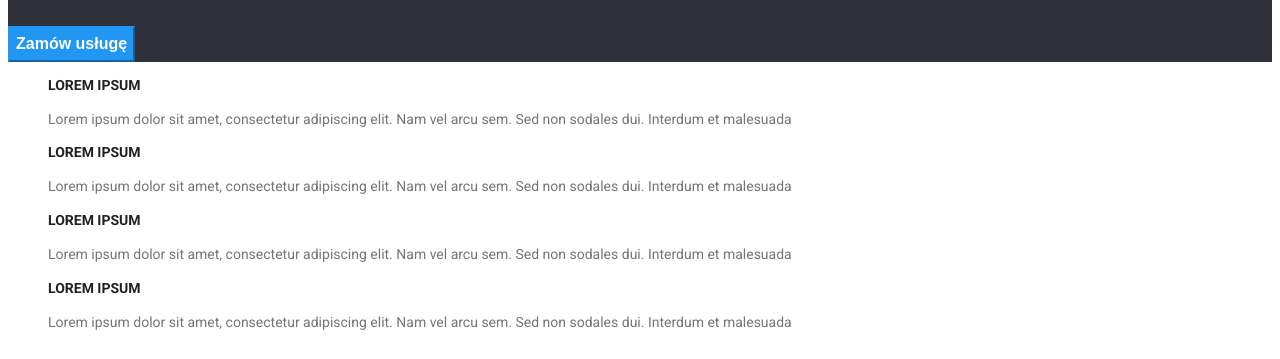
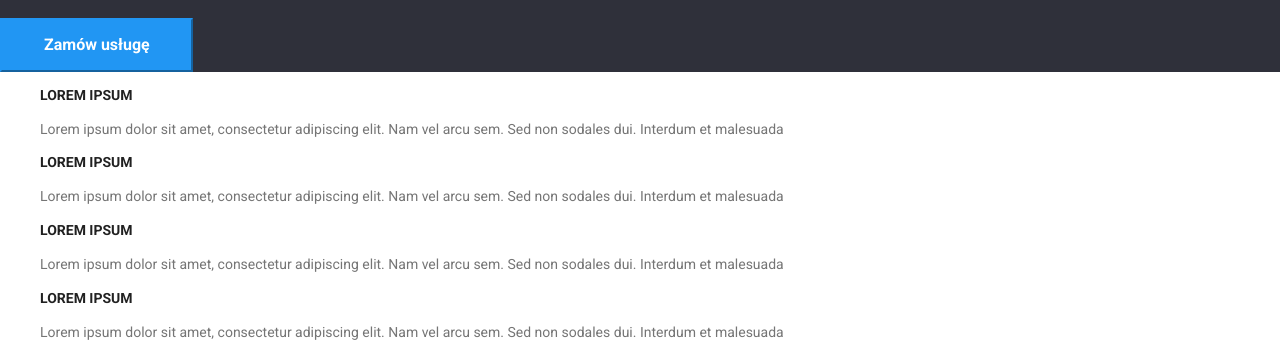
Before and after one commit to sebastianpawlik/goit-markup-hw-02, a plain HTML site: page index.html in a window 1280 px wide. Shown: the part 254-613 px from the top of the page. Drawn offline with nearby package versions, Linux system fonts and the light colour scheme.

Commit message:
margin delete , padding add, normalize add

```diff
--- a/CSS/style.css
+++ b/CSS/style.css
@@ -72,7 +72,9 @@
     font-weight: 700;
     font-size: 16px;
     line-height: 1.88;
-    cursor: pointer
+    cursor: pointer;
+    margin: 0;
+    padding: 10px 41px 10px 42px;
 }
 
 /* STYLIZACJA SEKCJI TEXT-BLOCKS */
--- a/index.html
+++ b/index.html
@@ -10,7 +10,9 @@
     <link rel="preconnect" href="https://fonts.googleapis.com">
     <link rel="preconnect" href="https://fonts.gstatic.com" crossorigin>
     <link href="https://fonts.googleapis.com/css2?family=Raleway:wght@700&family=Roboto:wght@700&display=swap" rel="stylesheet">
+    <link rel="stylesheet" href="./css/modern-normalize.min.css" />
     <link rel="stylesheet" href="CSS/style.css">
+
     <title>Studio</title>
 </head>
 <body>
```
Also changed, not shown: portfolio.html (+2 -1 lines).
